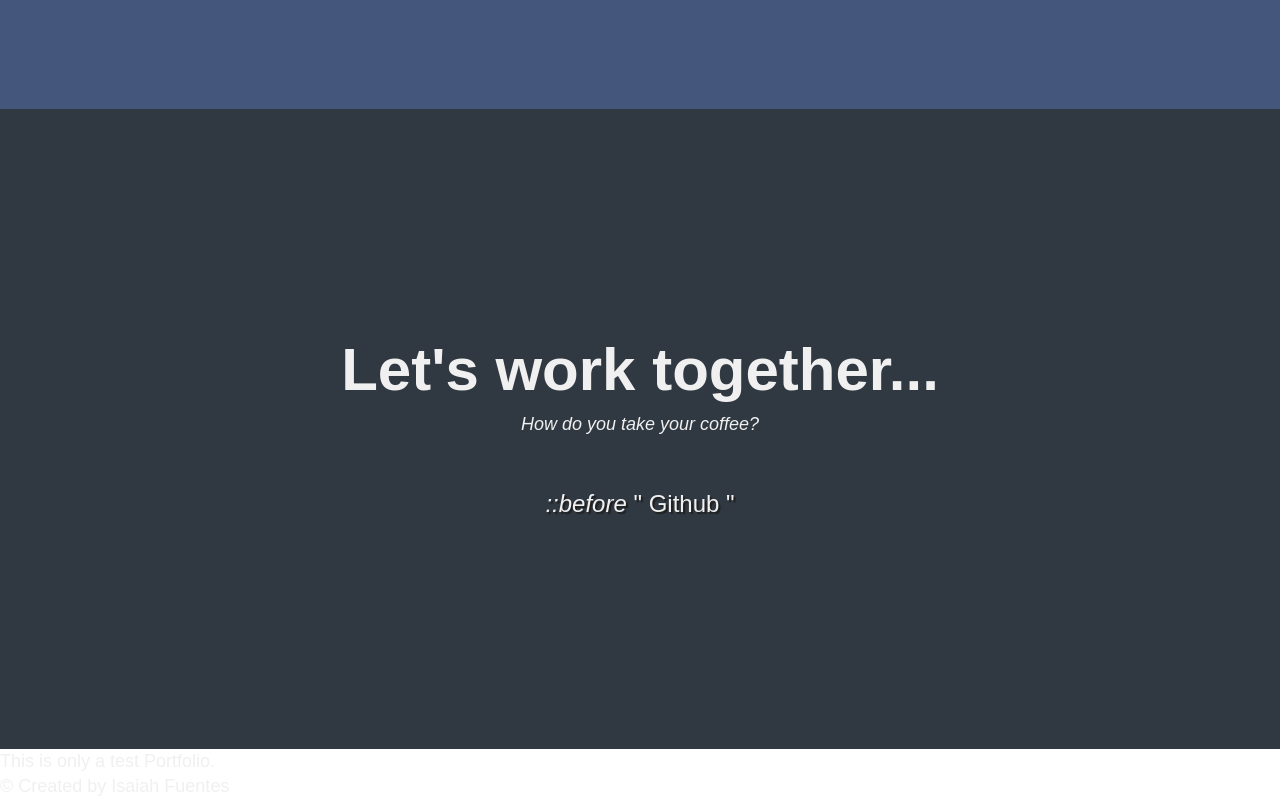
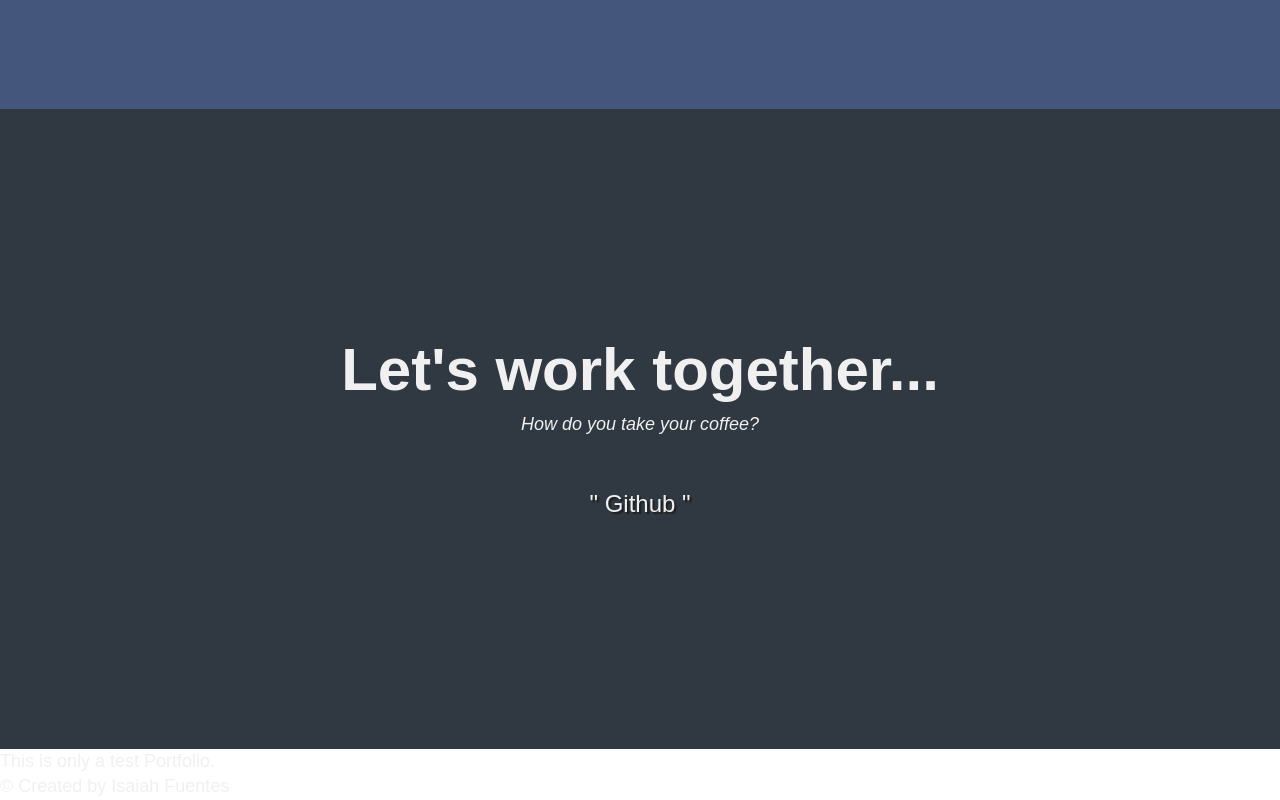
Before and after one commit to Isaiahf17/Personal-Portfolio, a plain HTML site: page index.html in a window 1280 px wide. Shown: the part 1060-1860 px from the top of the page. Drawn offline with Linux system fonts and the light colour scheme.

Commit message:
Update index.html

```diff
--- a/index.html
+++ b/index.html
@@ -64,7 +64,7 @@
             </div>
         <div class="contact-links">
             <a id="profile-link" href="https://github.com/Isaiahf17" target="_blank" class="btn contact-details">
-                <i class="fab fa-github">::before</i>
+                <i class="fab fa-github"></i>
                 " Github "
             </a>
         </div>
```
